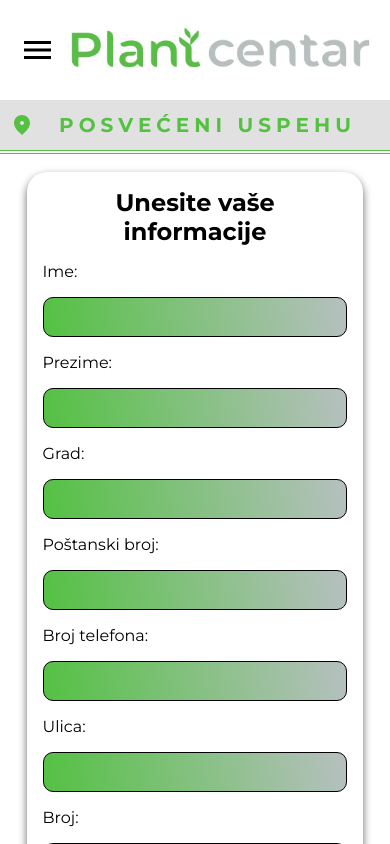
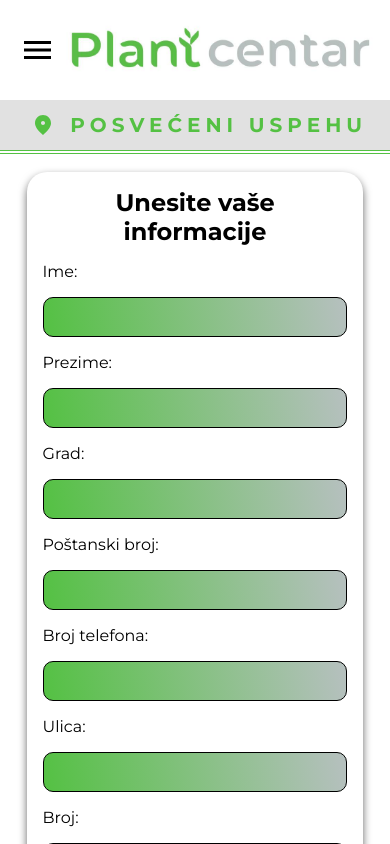
Before and after one commit to steve958/plant-centar, a React (Vite) app: page /#/naplata in a window 390 px wide. Shown: the top 844 px of the page. Built offline with nearby package versions, Linux system fonts and the light colour scheme.

Commit message:
carousel text update

```diff
--- a/src/components/Header/Header.css
+++ b/src/components/Header/Header.css
@@ -101,10 +101,11 @@
 @media screen and (max-width: 600px) {
     .address-wrapper>.icon {
         position: absolute;
-        left: 10px;
+        left: 8%;
     }
 
     .moto {
-        padding-left: 20px;
+        width: 100%;
+        padding-left: 10%;
     }
 }
--- a/src/components/Homepage/Carousel/Carousel.css
+++ b/src/components/Homepage/Carousel/Carousel.css
@@ -76,6 +76,7 @@
 
 .carousel-heading {
     font-weight: 700;
+    text-align: center !important;
     color: white;
     text-shadow: 2px 2px 4px rgba(0, 0, 0, 0.7);
     animation: disapear 8s 1;
@@ -89,6 +90,7 @@
 
 .more-info-text {
     position: absolute;
+    text-align: center;
     background-color: rgba(128, 128, 128, 0.5);
     width: 100vw;
     height: 100vh;
```
